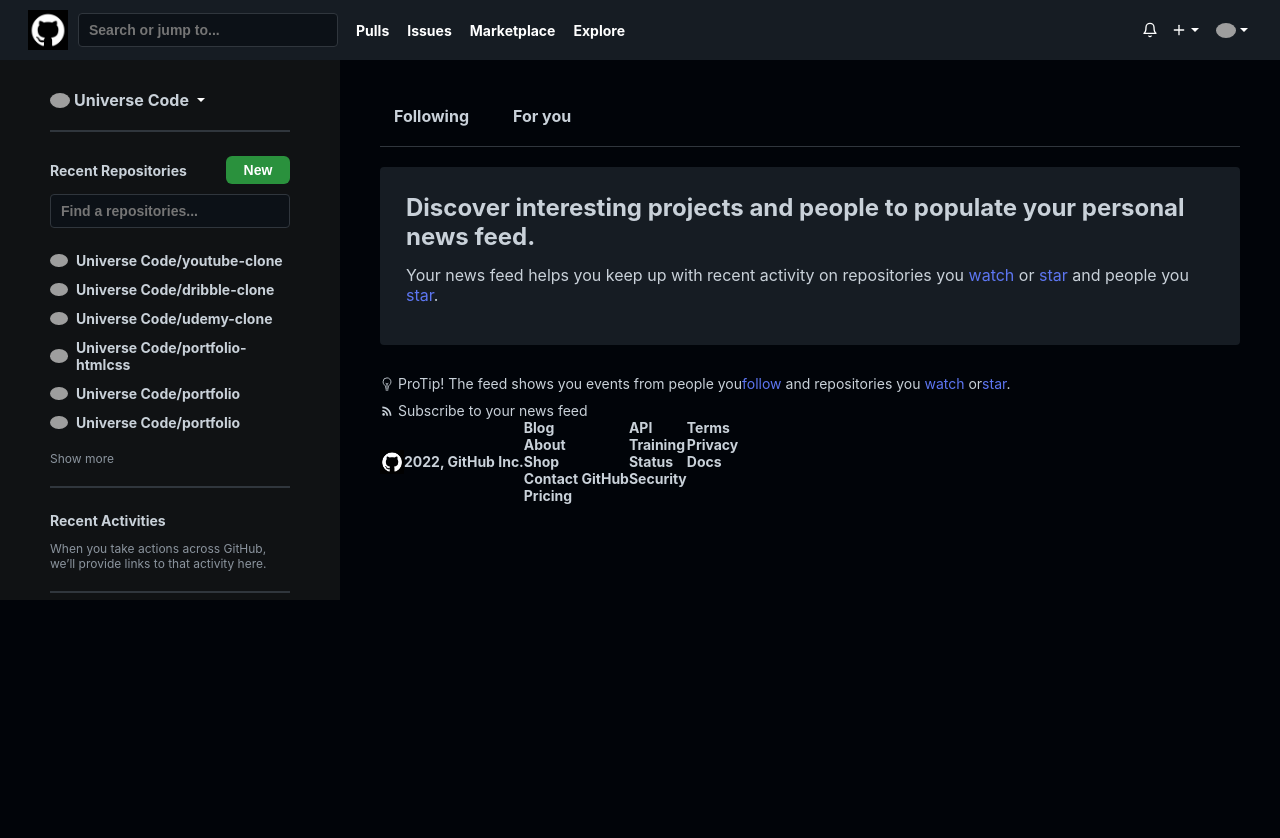
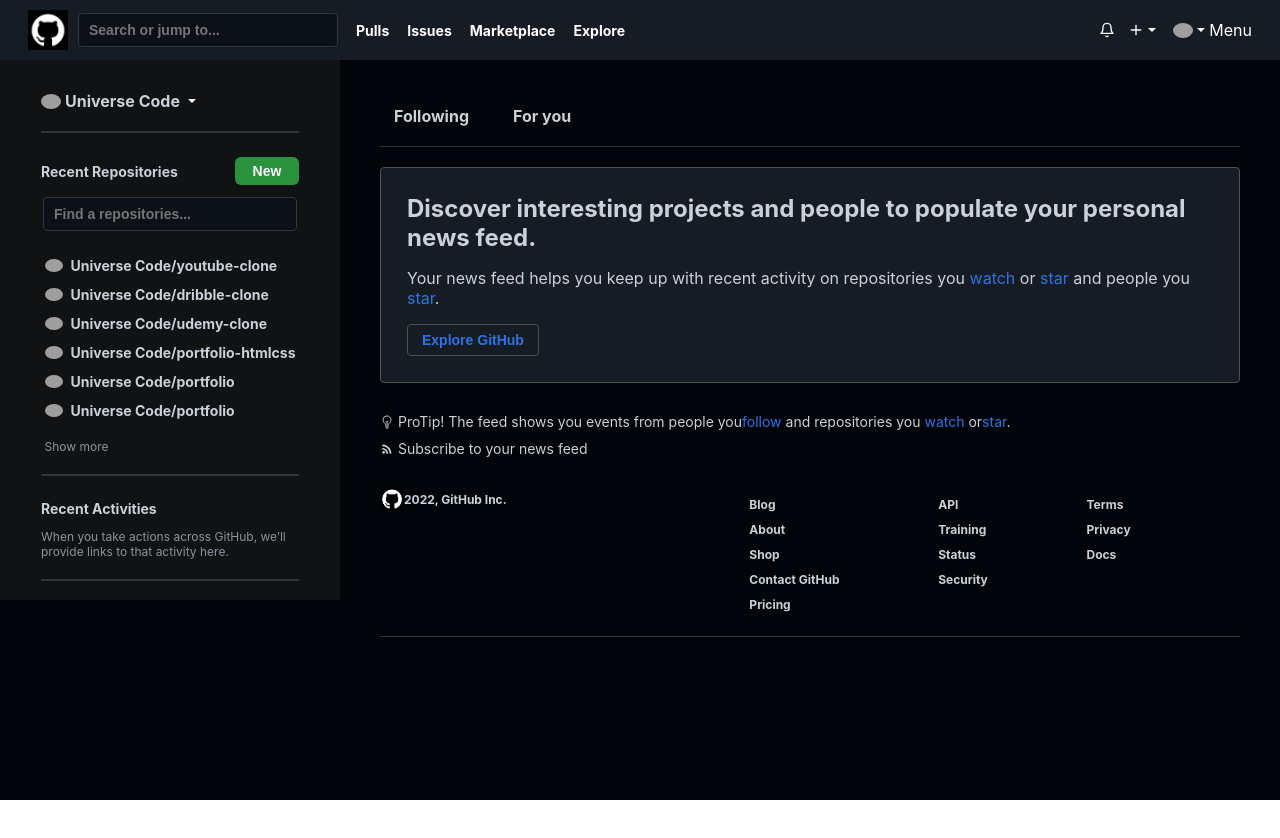
Before and after one commit to Cesare10-dev/github-clone-rt, a React (Create React App) app: page / in a window 1280 px wide. Shown: the top 838 px of the page. After the commit the page ends 800 px from the top, so only its background shows below. Built offline with nearby package versions, Linux system fonts and the light colour scheme; grey boxes are pictures that could not be loaded.

Commit message:
add Menu

```diff
--- a/src/App.scss
+++ b/src/App.scss
@@ -8,6 +8,6 @@
 }
 
 .App {
-  background-color: red;
-  height: 1000px;
+  background-color: #010409;
+  height: 100vh;
 }
--- a/src/components/MainLeft.jsx
+++ b/src/components/MainLeft.jsx
@@ -25,7 +25,9 @@
             <h2>Recent Repositories</h2>
             <button>New</button>
           </div>
-          <input type="text" placeholder="Find a repositories..." />
+          <div className="inputBox">
+            <input type="text" placeholder="Find a repositories..." />
+          </div>
         </div>
 
         <div className="mainLeftLists">
@@ -63,7 +65,7 @@
           <div className="recentRepos">
             <h2>Your teams</h2>
           </div>
-          <div className="inputBox">
+          <div className="inputBoxTwo">
             <input type="text" placeholder="Find a team..." />
           </div>
         </div>
--- a/src/components/MainRight.jsx
+++ b/src/components/MainRight.jsx
@@ -1,6 +1,7 @@
 import React from "react";
 import { IoBulbOutline } from "react-icons/io5";
 import { MdRssFeed } from "react-icons/md";
+import { Link } from "react-router-dom";
 import img1 from "../img/img1.jpeg";
 
 function MainRight() {
@@ -25,6 +26,10 @@
             repositories you <span>watch</span> or <span>star</span> and people
             you <span>star</span>.
           </p>
+
+          <button className="btn">
+            <Link to="/projects">Explore GitHub</Link>
+          </button>
         </div>
 
         <div className="boxCenter">
@@ -49,26 +54,28 @@
             <h4>2022, GitHub Inc.</h4>
           </div>
           <div className="footerSecond">
-            <div>
+            <div className="footerSecondInside">
               <h4>Blog</h4>
               <h4>About</h4>
               <h4>Shop</h4>
               <h4>Contact GitHub</h4>
               <h4>Pricing</h4>
             </div>
-            <div>
+            <div className="footerSecondInside">
               <h4>API</h4>
               <h4>Training</h4>
               <h4>Status</h4>
               <h4>Security</h4>
             </div>
-            <div>
+            <div className="footerSecondInside">
               <h4>Terms</h4>
               <h4>Privacy</h4>
               <h4>Docs</h4>
             </div>
           </div>
         </div>
+
+        <div className="lineTwo" />
       </div>
     </div>
   );
--- /dev/null
+++ b/src/components/Menu.jsx
@@ -0,0 +1,7 @@
+import React from "react";
+
+function Menu() {
+  return <div>Menu</div>;
+}
+
+export default Menu;
--- a/src/components/Navbar.jsx
+++ b/src/components/Navbar.jsx
@@ -1,9 +1,18 @@
-import React from "react";
+import React, { useState } from "react";
 import img1 from "../img/img1.jpeg";
 import { FiBell, FiPlus } from "react-icons/fi";
 import { IoMdArrowDropdown } from "react-icons/io";
+import Menu from "./Menu";
 
 function Navbar() {
+  const [showMenu, setShowMenu] = useState(false);
+
+  // const b = () => {
+  //   setShowMenu(!showMenu);
+  // };
+
+  // useEffect(() => {}, [showMenu]);
+
   return (
     <nav className="navbar">
       {/* Left */}
@@ -28,7 +37,7 @@
           <FiPlus />
           <IoMdArrowDropdown />
         </div>
-        <div className="navRightIcons">
+        <div className="navRightIcons" onClick={() => setShowMenu(!showMenu)}>
           <img
             src="https://yt3.ggpht.com/i4-Gj-EG0gxvgRjxD5SUxHuTZ8Ogknxw7YfXJ-hCPDPALP5lrTTO7wDEXIeRkik-LIV_DOBI=s88-c-k-c0x00ffffff-no-rj-mo"
             alt=""
@@ -36,6 +45,7 @@
           <IoMdArrowDropdown />
         </div>
       </div>
+      {showMenu ? null : <Menu />}
     </nav>
   );
 }
--- a/src/styles/_main.scss
+++ b/src/styles/_main.scss
@@ -5,6 +5,4 @@
   // background-color: #0c1117;
   color: white;
   display: flex;
-  height: 1000px;
-  background-color: #010409;
 }
--- a/src/styles/_mainLeft.scss
+++ b/src/styles/_mainLeft.scss
@@ -5,7 +5,7 @@
   overflow: hidden;
 
   .mainLeft {
-    max-width: 240px;
+    max-width: 260px;
     width: 100%;
     margin: 30px auto;
     display: flex;
@@ -14,6 +14,7 @@
     overflow-y: scroll;
     scrollbar-color: transparent;
     height: 100%;
+    padding: 1px;
 
     .line {
       padding: 1px;
@@ -74,6 +75,10 @@
       width: 100%;
       margin: 24px auto 8px;
 
+      .inputBox {
+        padding: 2px;
+      }
+
       .recentRepos {
         display: flex;
         align-items: center;
@@ -102,7 +107,7 @@
 
       input {
         width: 100%;
-        margin: 10px 0;
+        margin: 10px auto;
         height: 34px;
         background-color: #0c1117;
         font-size: 14px;
@@ -111,8 +116,9 @@
         border: 1px solid #30363d;
         border-radius: 4px;
       }
-      .inputBox {
+      .inputBoxTwo {
         margin-bottom: 80px;
+        padding: 2px;
       }
       p {
         margin: 12px auto;
--- a/src/styles/_mainRight.scss
+++ b/src/styles/_mainRight.scss
@@ -36,9 +36,24 @@
       background-color: #161c23;
       border-radius: 4px;
       padding: 26px;
+      border: 1px solid rgb(80, 80, 80);
 
       p {
-        margin: 14px 0;
+        margin: 16px 0;
+      }
+
+      .btn {
+        background-color: #161c23;
+        border-radius: 4px;
+        border: 1px solid rgb(80, 80, 80);
+        padding: 7px 14px;
+        font-size: 14px;
+        font-weight: bold;
+      }
+
+      a {
+        text-decoration: none;
+        color: rgb(47, 114, 229);
       }
     }
 
@@ -54,12 +69,17 @@
       }
     }
     .footer {
-      font-size: 14px;
+      font-size: 12px;
       display: flex;
+      justify-content: space-between;
+      max-width: 800px;
+      margin-top: 30px;
 
       .footerFirst {
         display: flex;
         align-items: center;
+        justify-content: flex-start;
+        height: 100%;
 
         img {
           width: 24px;
@@ -69,10 +89,19 @@
 
       .footerSecond {
         display: flex;
+        flex: 1;
+        justify-content: space-around;
+        max-width: 480px;
+
+        .footerSecondInside {
+          h4 {
+            margin: 10px;
+          }
+        }
       }
     }
   }
   span {
-    color: rgb(93, 118, 242);
+    color: rgb(47, 114, 229);
   }
 }
```
